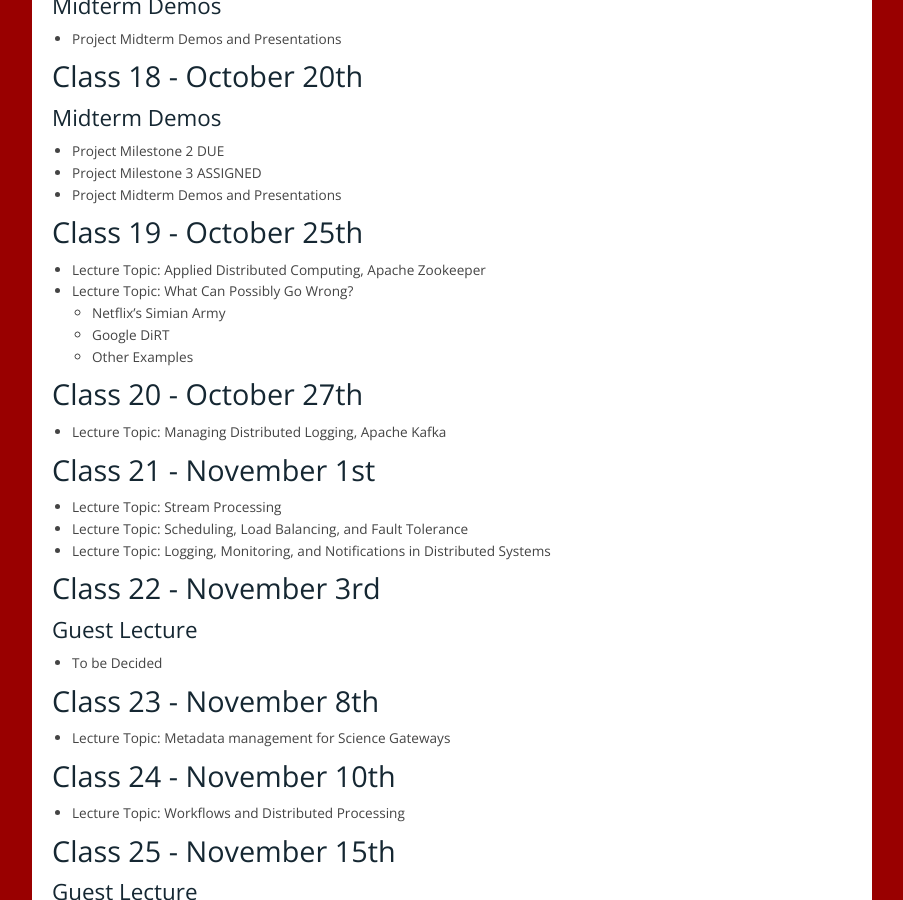
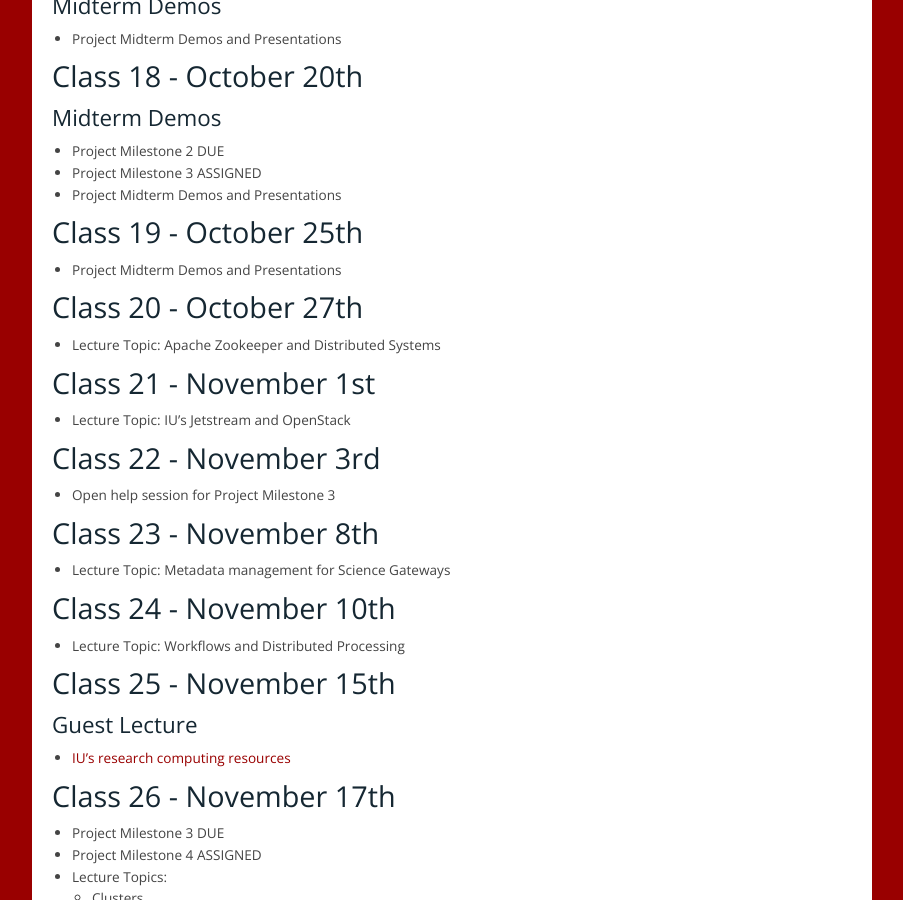
Before and after one commit to airavata-courses/airavata-courses.github.io, a Jekyll site: the page built from lectures.md, in a window 1280 px wide and 900 px high, scrolled down 1902 px. Shown: the whole window, without its empty margins (258-1161 px from the left). Built offline with Jekyll 4.4.1, drawn with Linux system fonts in a browser that asks for light colours.

Commit message:
Adding slides and updating lecture for Oct 27th class

```diff
--- a/lectures.md
+++ b/lectures.md
@@ -91,25 +91,16 @@ The course focuses in teaching the distributed systems concepts through projects
 * Project Midterm Demos and Presentations
 
 ###  Class 19 - October 25th
-* Lecture Topic: Applied Distributed Computing, Apache Zookeeper
-* Lecture Topic: What Can Possibly Go Wrong?
-    * Netflix’s Simian Army
-    * Google DiRT
-    * Other Examples
+* Project Midterm Demos and Presentations
 
 ###  Class 20 - October 27th
-* Lecture Topic: Managing Distributed Logging, Apache Kafka
+* Lecture Topic: Apache Zookeeper and Distributed Systems
 
 ###  Class 21 - November 1st
-* Lecture Topic: Stream Processing
-* Lecture Topic: Scheduling, Load Balancing, and Fault Tolerance
-* Lecture Topic: Logging, Monitoring, and Notifications in Distributed Systems
-
+* Lecture Topic: IU's Jetstream and OpenStack
 
 ###  Class 22 - November 3rd
-
-#### Guest Lecture
-* To be Decided
+* Open help session for Project Milestone 3
 
 ###  Class 23 - November 8th
 * Lecture Topic: Metadata management for Science Gateways
```
Also changed, not shown: 1 other file.
